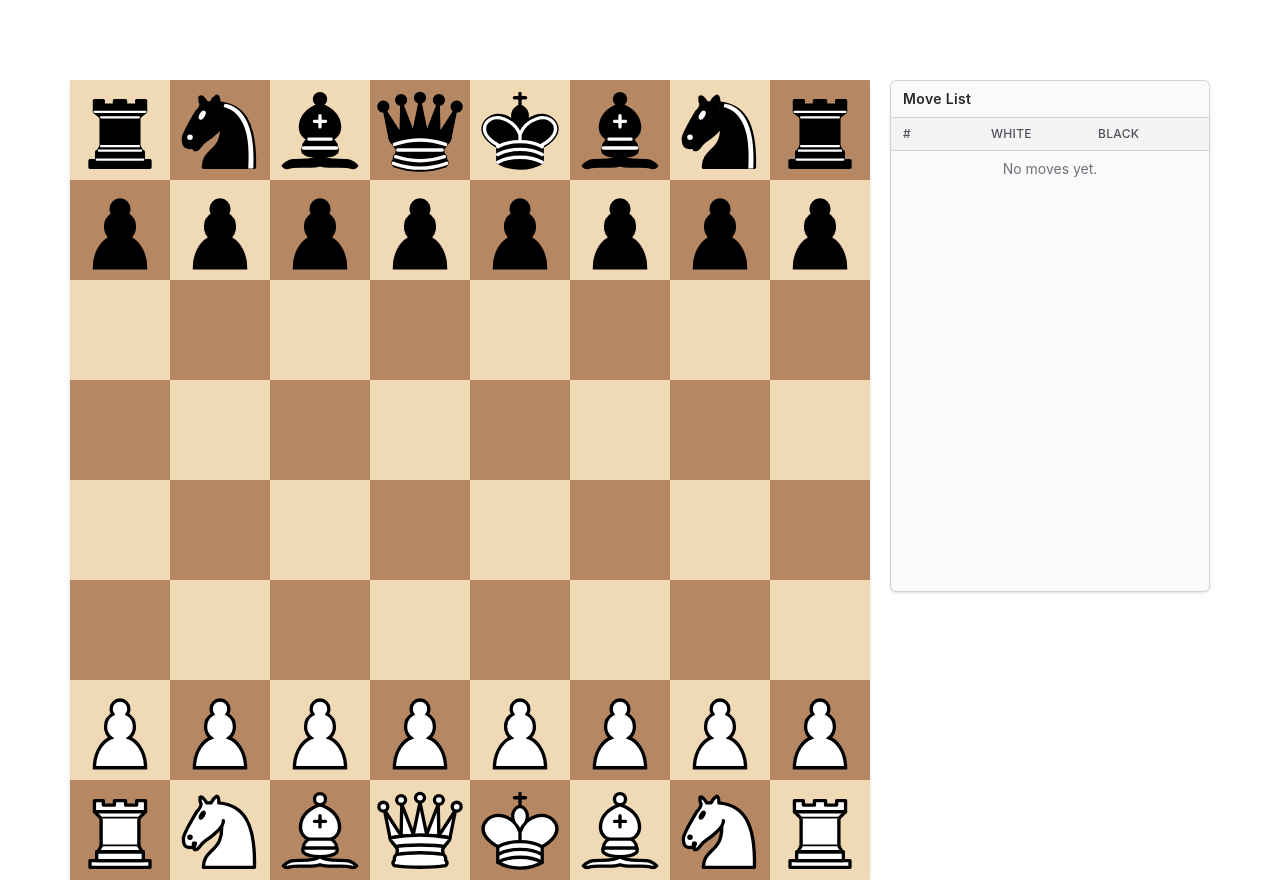
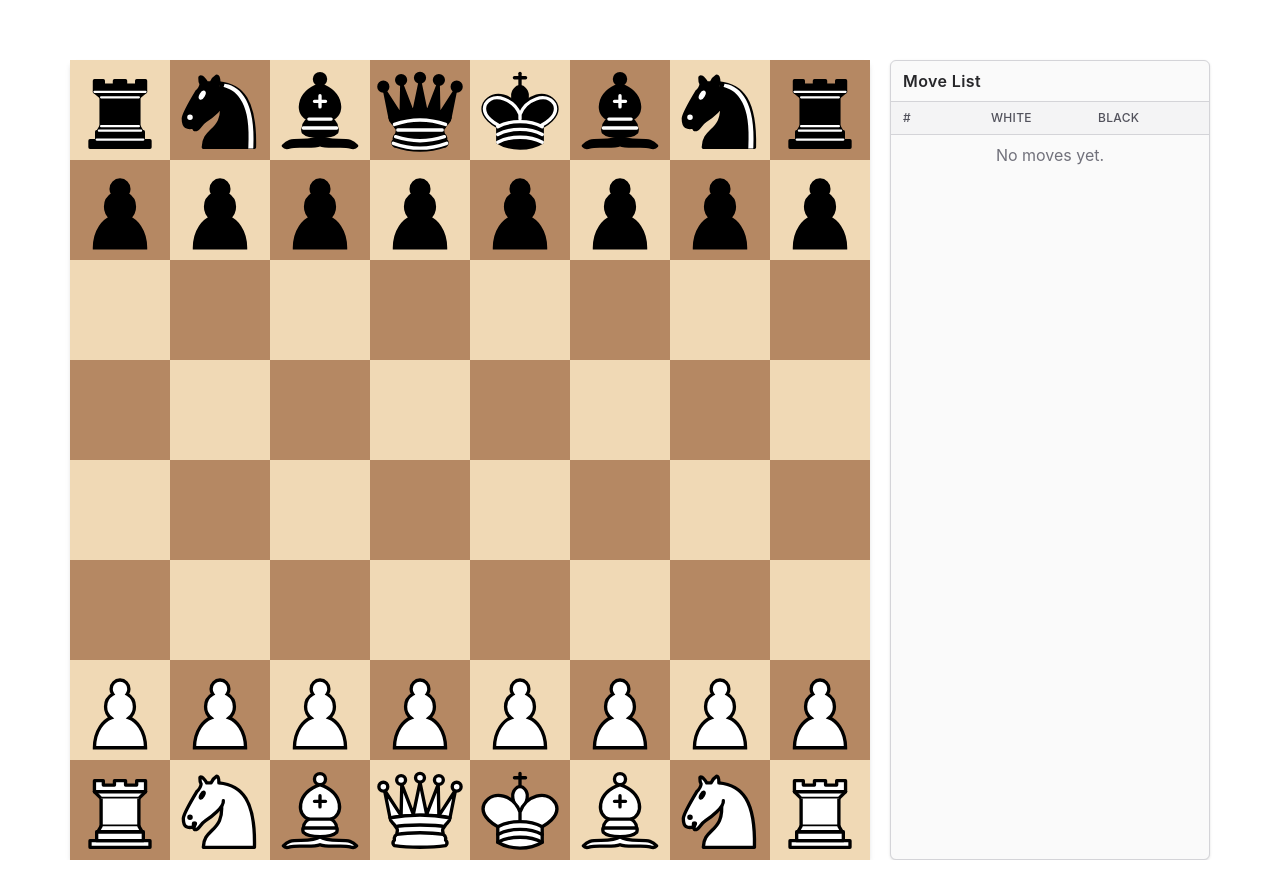
Before and after one commit to ganpm/chessboarding, a React (Vite) app: page / in a window 1280 px wide. Built offline with nearby package versions, Linux system fonts and the light colour scheme.

Commit message:
fix: adjust layout spacing and improve move list styling

```diff
--- a/src/App.tsx
+++ b/src/App.tsx
@@ -173,7 +173,7 @@ function App() {
     : null;
 
   return (
-    <div className="flex h-128 justify-center items-start gap-5 my-20">
+    <div className="flex h-128 justify-center items-start gap-5 my-15">
       <Chessboard
         board={game.board}
         onTileClick={handleTileClick}
--- a/src/components/movelist.tsx
+++ b/src/components/movelist.tsx
@@ -25,11 +25,11 @@ export const Movelist = ({ moves, className, ...props }: MovelistProps) => {
 
   return (
     <section
-      className={`w-full h-full max-w-xs rounded-md border border-zinc-300 bg-zinc-50 shadow-sm ${className ?? ""}`}
+      className={`w-full h-200 max-w-xs rounded-md border border-zinc-300 bg-zinc-50 shadow-sm ${className ?? ""}`}
       {...props}
     >
       <header className="border-b border-zinc-300 px-3 py-2">
-        <h2 className="text-sm font-semibold tracking-wide text-zinc-800">Move List</h2>
+        <h2 className="font-semibold tracking-wide text-zinc-800">Move List</h2>
       </header>
 
       <div className="grid grid-cols-[80px_1fr_1fr] items-center gap-x-2 border-b border-zinc-300 bg-zinc-100 px-3 py-2 text-xs font-medium uppercase tracking-wide text-zinc-600">
@@ -38,15 +38,15 @@ export const Movelist = ({ moves, className, ...props }: MovelistProps) => {
         <span>Black</span>
       </div>
 
-      <div className="max-h-96 overflow-y-auto px-3 py-2">
+      <div className="overflow-y-auto px-3 py-2">
         {rounds.length === 0 ? (
-          <p className="text-center text-sm text-zinc-500">No moves yet.</p>
+          <p className="text-center text-zinc-500">No moves yet.</p>
         ) : (
           <ol className="space-y-1">
             {rounds.map((round, index) => (
               <li
                 key={`round-${index + 1}`}
-                className="grid grid-cols-[80px_1fr_1fr] items-center gap-x-2 rounded px-1 py-1 text-sm text-zinc-800 odd:bg-zinc-100"
+                className="grid grid-cols-[80px_1fr_1fr] items-center gap-x-2 rounded px-1 py-1 text-zinc-800 odd:bg-zinc-100"
               >
                 <span className="font-mono text-zinc-600">{index + 1}.</span>
                 <span className="font-mono">{formatMove(round.white)}</span>
--- a/src/data/game.ts
+++ b/src/data/game.ts
@@ -745,8 +745,16 @@ export const formatMove = (move: Move): string => {
     return `O-O-O${checkChar}`;
   }
 
-  const pieceChar = pieceType !== "pawn" ? pieceType[0].toUpperCase()
-    : (isCapture ? move.from[0].toLowerCase() : "");
+  const PIECE_SYMBOLS: Record<PieceType, string> = {
+    pawn: "",
+    knight: "N",
+    bishop: "B",
+    rook: "R",
+    queen: "Q",
+    king: "K",
+  };
+
+  const pieceChar = pieceType !== "pawn" ? PIECE_SYMBOLS[pieceType] : (isCapture ? move.from[0].toLowerCase() : "");
   const captureChar = isCapture ? "x" : "";
 
   return `${pieceChar}${captureChar}${move.to}${promotionChar}${checkChar}`;
```
